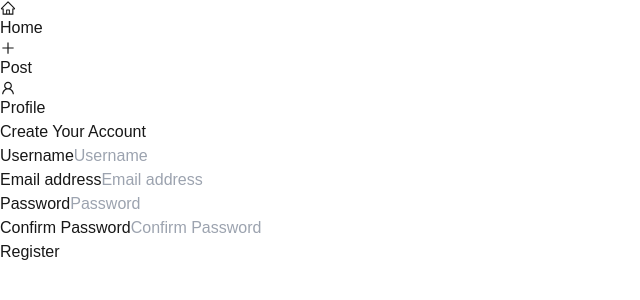
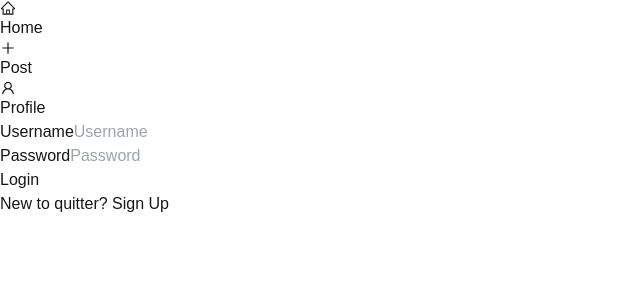
Before and after one commit to dSumitabha/quitter, a Next.js app: page /authentication in a window 1280 px wide. Shown: the top 300 px of the page, without its empty margins (0-640 px from the left). Built offline with nearby package versions, Linux system fonts and the light colour scheme.

Commit message:
toggling from auth page

```diff
--- a/src/app/authentication/page.js
+++ b/src/app/authentication/page.js
@@ -1,10 +1,82 @@
-import React from 'react';
-import Register from '../components/register';
+// pages/authentication.js
+import React, { useState } from 'react';
+import Register from '../components/Register';
+import Login from '../components/Login';
 
 const Authentication = () => {
+  const [isRegistering, setIsRegistering] = useState(false); // State for toggling between Register and Login
+  const [formData, setFormData] = useState({
+    username: '',
+    email: '',
+    password: '',
+    confirmPassword: ''
+  });
+
+  const handleChange = (e) => {
+    const { name, value } = e.target;
+    setFormData(prevState => ({
+      ...prevState,
+      [name]: value
+    }));
+  };
+
+  const handleSubmit = async (e) => {
+    e.preventDefault();
+
+    const endpoint = isRegistering ? '/api/userRegister' : '/api/userLogin';
+    const body = isRegistering
+      ? { username: formData.username, email: formData.email, password: formData.password }
+      : { username: formData.username, password: formData.password };
+
+    if (isRegistering && formData.password !== formData.confirmPassword) {
+      alert("Passwords do not match");
+      return;
+    }
+
+    try {
+      const response = await fetch(endpoint, {
+        method: 'POST',
+        headers: {
+          'Content-Type': 'application/json',
+        },
+        body: JSON.stringify(body)
+      });
+
+      const data = await response.json();
+
+      if (response.ok) {
+        alert(isRegistering ? 'Registration successful' : 'Login successful');
+        // Optional: Redirect or set user session
+      } else {
+        alert(data.error || (isRegistering ? 'Registration failed' : 'Login failed'));
+      }
+    } catch (error) {
+      console.error('Error:', error);
+      alert('Network error. Please try again.');
+    }
+  };
+
   return (
     <div className="max-w-md mx-auto mt-4">
-      <Register />
+      {isRegistering ? (
+        <Register handleChange={handleChange} formData={formData} handleSubmit={handleSubmit} />
+      ) : (
+        <Login handleChange={handleChange} formData={formData} handleSubmit={handleSubmit} />
+      )}
+
+      <div className="text-center mt-4">
+        {isRegistering ? (
+          <p>
+            Already a user?{' '}
+            <button onClick={() => setIsRegistering(false)} className="text-blue-500 hover:text-blue-700">Sign In</button>
+          </p>
+        ) : (
+          <p>
+            New to quitter?{' '}
+            <button onClick={() => setIsRegistering(true)} className="text-blue-500 hover:text-blue-700">Sign Up</button>
+          </p>
+        )}
+      </div>
     </div>
   );
 };
--- /dev/null
+++ b/src/app/components/login.jsx
@@ -0,0 +1,25 @@
+// components/Login.js
+import React from 'react';
+
+const Login = ({ handleChange, formData, handleSubmit }) => {
+  return (
+    <form className="mt-8 space-y-6" onSubmit={handleSubmit}>
+      <div className="rounded-md shadow-sm space-y-4">
+        <div>
+          <label htmlFor="username" className="sr-only">Username</label>
+          <input id="username" name="username" type="text" required className="appearance-none rounded-none relative block w-full px-3 py-2 border border-gray-300 placeholder-gray-500 text-gray-900 rounded-t-md focus:outline-none focus:ring-blue-500 focus:border-blue-500 focus:z-10 sm:text-sm" placeholder="Username" value={formData.username} onChange={handleChange}/>
+        </div>
+        <div>
+          <label htmlFor="password" className="sr-only">Password</label>
+          <input id="password" name="password" type="password" required className="appearance-none rounded-none relative block w-full px-3 py-2 border border-gray-300 placeholder-gray-500 text-gray-900 focus:outline-none focus:ring-blue-500 focus:border-blue-500 focus:z-10 sm:text-sm" placeholder="Password" value={formData.password} onChange={handleChange}/>
+        </div>
+      </div>
+
+      <div>
+        <button type="submit" className="group relative w-full flex justify-center py-2 px-4 border border-transparent text-sm font-medium rounded-md text-white bg-orange-600 hover:bg-orange-700 focus:outline-none focus:ring-2 focus:ring-offset-2 focus:ring-orange-500">Login</button>
+      </div>
+    </form>
+  );
+};
+
+export default Login;
--- a/src/app/components/register.jsx
+++ b/src/app/components/register.jsx
@@ -1,63 +1,8 @@
-'use client'
+// components/Register.js
 import React, { useState } from 'react';
 
-const Register = () => {
-  const [formData, setFormData] = useState({
-    username: '',
-    email: '',
-    password: '',
-    confirmPassword: ''
-  });
-
-  const handleChange = (e) => {
-    const { name, value } = e.target;
-    setFormData(prevState => ({
-      ...prevState,
-      [name]: value
-    }));
-  };
-
-  const handleSubmit = async (e) => {
-    e.preventDefault();
-
-    if (formData.password !== formData.confirmPassword) {
-      alert("Passwords do not match");
-      return;
-    }
-
-    try {
-      const response = await fetch('/api/userRegister', {
-        method: 'POST',
-        headers: {
-          'Content-Type': 'application/json',
-        },
-        body: JSON.stringify({
-          username: formData.username,
-          email: formData.email,
-          password: formData.password
-        })
-      });
-
-      const data = await response.json();
-
-      if (response.ok) {
-        alert('Registration successful');
-        // Optional: Redirect or reset form
-      } else {
-        alert(data.error || 'Registration failed');
-      }
-    } catch (error) {
-      console.error('Registration error:', error);
-      alert('Network error. Please try again.');
-    }
-  };
-
+const Register = ({ handleChange, formData, handleSubmit }) => {
   return (
-    <div className="min-h-screen flex items-center justify-center bg-gray-100 py-12 px-4 sm:px-6 lg:px-8">
-      <div className="max-w-md w-full space-y-8">
-        <div>
-          <h2 className="mt-6 text-center text-3xl font-extrabold text-gray-900">Create Your Account</h2>
-        </div>
     <form className="mt-8 space-y-6" onSubmit={handleSubmit}>
       <div className="rounded-md shadow-sm space-y-4">
         <div>
@@ -82,8 +27,6 @@ const Register = () => {
         <button type="submit" className="group relative w-full flex justify-center py-2 px-4 border border-transparent text-sm font-medium rounded-md text-white bg-orange-600 hover:bg-orange-700 focus:outline-none focus:ring-2 focus:ring-offset-2 focus:ring-orange-500">Register</button>
       </div>
     </form>
-      </div>
-    </div>
   );
 };
 
```
Lines whose indentation alone changed are shown as unchanged.
